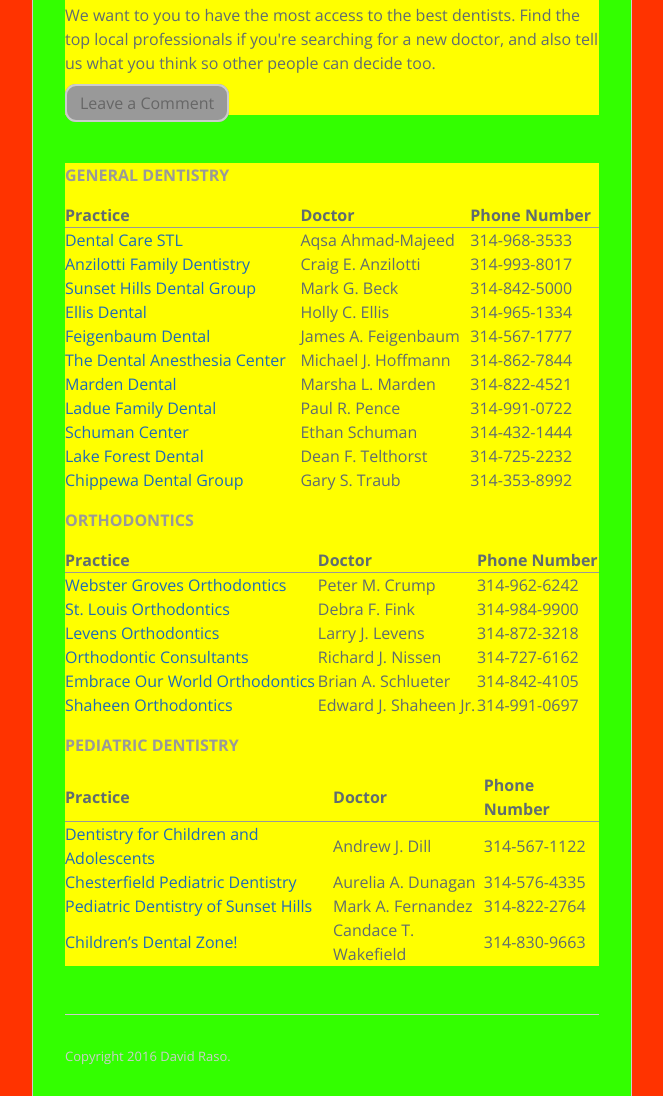
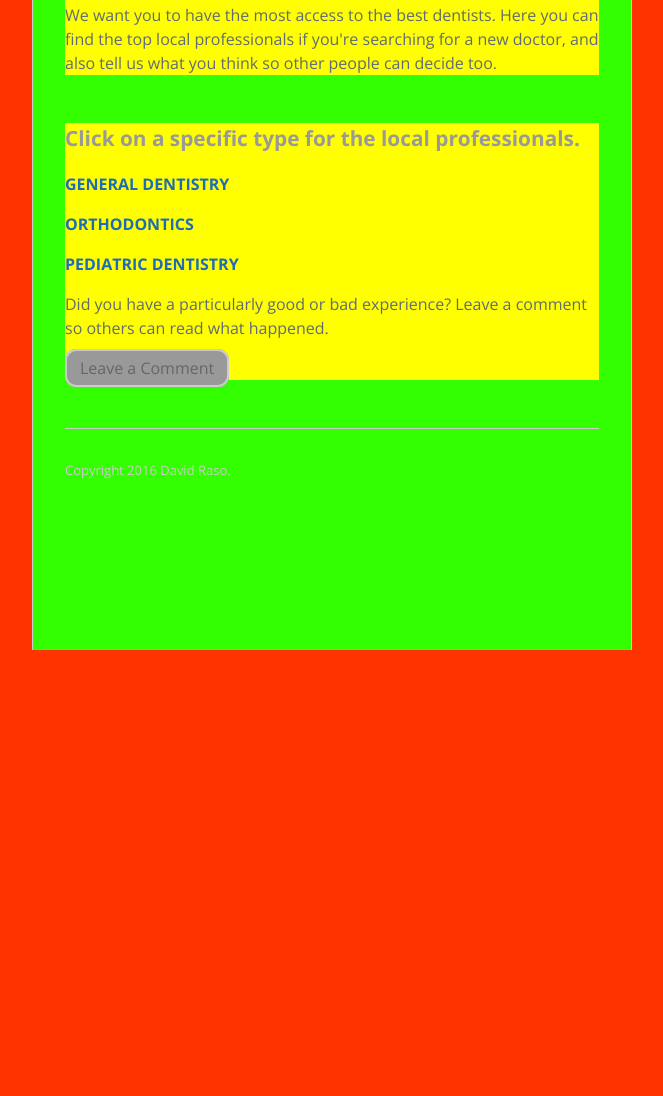
Before and after one commit to davidjraso/css-intro-lab, a plain HTML site: page index.html in a window 1280 px wide. Shown: the part 150-1246 px from the top of the page, without its empty margins (308-971 px from the left). After the commit the page ends 800 px from the top, so only its background shows below. Drawn offline with nearby package versions, Linux system fonts and the light colour scheme.

Commit message:
Update index.html

```diff
--- a/index.html
+++ b/index.html
@@ -16,172 +16,47 @@
     <div class="container">
 
       <section class="page-header">
-        <h1 class="project-name">Get a Dentist yo</h1>
+        <h1 class="project-name">Top Dentists in St. Louis</h1>
         <h2 class="project-tagline">The best people for any tooth emergency.</h2>
-        <p>We want to you to have the most access to the best dentists. Find the top local professionals
+        <p>We want you to have the most access to the best dentists. Here you can find the top local professionals
         if you're searching for a new doctor, and also tell us what you think so other people can decide too.</p>
-        <a href="#img1" rel="modal:open" class="button">Leave a Comment</a>
+
 
       </section>
 
       <section class="main-content">
+      <h2>Click on a specific type for the local professionals.</h2>
+      <h3><a href="gen-dent.html">General Dentistry</a></h3>
+      <h3><a href="ortho.html">Orthodontics</a></h3>
+      <h3><a href="pediatric-dent.html">Pediatric Dentistry</a></h3>
+
+      <p>Did you have a particularly good or bad experience? Leave a comment so others can read what happened.</p>
+      <a href="#img1" rel="modal:open" class="button">Leave a Comment</a>
 
       <div id="img1" style="display:none;">
         <form action="//formspree.io/davidjraso@wustl.edu" method="POST">
         <div>
-          <label>name</label>
-          <input type="text" name="Name" value="Your name">
+          <label>Name</label>
+          <input type="text" name="name" value="Your name">
         </div>
         <div>
-          <label>email</label>
-          <input type="text" name="Email" value="Your email">
+          <label>Email</label>
+          <input type="email" name="email" value="Your email">
         </div>
         <div>
-          <label>comment</label>
-          <input type="text" name="Practice" value="Your practice">
+          <label>Practice</label>
+          <input type="text" name="practice" value="Your practice">
         </div>
         <div>
-          <label>comment</label>
-          <input type="text" name="Comments" value="Your comment" size="50">
+          <label>Comment</label>
+          <input type="text" name="comments" value="Your comment" size="50">
         </div>
         <div>
           <input type="submit" value="Send">
         </div>
       </form>
-
     </div>
 
-       <h3>General Dentistry</h3>
-        <table>
-          <tr>
-            <th>Practice</th>
-            <th>Doctor</th>
-            <th>Phone Number</th>
-          </tr>
-          <tr>
-            <td><a href="http://dentalcarestl.com/">Dental Care STL</a></td>
-            <td>Aqsa Ahmad-Majeed</td>
-            <td>314-968-3533</td>
-          </tr>
-          <tr>
-            <td><a href="http://www.afdentalstl.com/">Anzilotti Family Dentistry</a></td>
-            <td>Craig E. Anzilotti</td>
-            <td>314-993-8017</td>
-          </tr>
-          <tr>
-            <td><a href="http://www.mysunsethillsdental.com/">Sunset Hills Dental Group</a></td>
-            <td>Mark G. Beck</td>
-            <td>314-842-5000</td>
-          </tr>
-          <tr>
-            <td><a href="http://ellisdental.com/">Ellis Dental</a></td>
-            <td>Holly C. Ellis</td>
-            <td>314-965-1334</td>
-          </tr>
-          <tr>
-            <td><a href="http://www.feigenbaumdental.com/">Feigenbaum Dental</a></td>
-            <td>James A. Feigenbaum</td>
-            <td>314-567-1777</td>
-          </tr>
-          <tr>
-            <td><a href="http://www.dentalsleepstlouis.com/">The Dental Anesthesia Center</a></td>
-            <td>Michael J. Hoffmann</td>
-            <td>314-862-7844</td>
-          </tr>
-          <tr>
-            <td><a href="http://www.mardendental.com/">Marden Dental</a></td>
-            <td>Marsha L. Marden</td>
-            <td>314-822-4521</td>
-          </tr>
-          <tr>
-            <td><a href="http://www.laduedental.com/">Ladue Family Dental</a></td>
-            <td>Paul R. Pence</td>
-            <td>314-991-0722</td>
-          </tr>
-          <tr>
-            <td><a href="http://schumancenter.com/">Schuman Center</a></td>
-            <td>Ethan Schuman</td>
-            <td>314-432-1444</td>
-          </tr>
-          <tr>
-            <td><a href="http://www.lakeforestdental.net/">Lake Forest Dental</a></td>
-            <td>Dean F. Telthorst</td>
-            <td>314-725-2232</td>
-          </tr>
-          <tr>
-            <td><a href="http://www.dentistsofmissouri.com/">Chippewa Dental Group</a></td>
-            <td>Gary S. Traub</td>
-            <td>314-353-8992</td>
-          </tr>
-        </table>
-
-        <h3>Orthodontics</h3>
-        <table>
-          <tr>
-            <th>Practice</th>
-            <th>Doctor</th>
-            <th>Phone Number</th>
-          </tr>
-          <tr>
-            <td><a href="http://www.crumportho.com/">Webster Groves Orthodontics</a></td>
-            <td>Peter M. Crump</td>
-            <td>314-962-6242</td>
-          </tr>
-          <tr>
-            <td><a href="http://www.stlouisbraces.com/">St. Louis Orthodontics</a></td>
-            <td>Debra F. Fink</td>
-            <td>314-984-9900</td>
-          </tr>
-          <tr>
-            <td><a href="http://levensortho.com/">Levens Orthodontics</a></td>
-            <td>Larry J. Levens</td>
-            <td>314-872-3218</td>
-          </tr>
-          <tr>
-            <td><a href="http://www.orthostlouis.com/">Orthodontic Consultants</a></td>
-            <td>Richard J. Nissen</td>
-            <td>314-727-6162</td>
-          </tr>
-          <tr>
-            <td><a href="http://www.embraceourworld.com/">Embrace Our World Orthodontics</a></td>
-            <td>Brian A. Schlueter</td>
-            <td>314-842-4105</td>
-          </tr>
-          <tr>
-            <td><a href="http://www.shaheenorthodontics.com/">Shaheen Orthodontics</a></td>
-            <td>Edward J. Shaheen Jr.</td>
-            <td>314-991-0697</td>
-          </tr>
-        </table>
-
-        <h3>Pediatric Dentistry</h3>
-        <table>
-          <tr>
-            <th>Practice</th>
-            <th>Doctor</th>
-            <th>Phone Number</th>
-          </tr>
-          <tr>
-            <td><a href="http://smilekidz.com/">Dentistry for Children and Adolescents</a></td>
-            <td>Andrew J. Dill</td>
-            <td>314-567-1122</td>
-          </tr>
-          <tr>
-            <td><a href="http://www.chesterfieldpediatricdentistry.com/">Chesterfield Pediatric Dentistry</a></td>
-            <td>Aurelia A. Dunagan</td>
-            <td>314-576-4335</td>
-          </tr>
-          <tr>
-            <td><a href="http://stldentistforkids.com/">Pediatric Dentistry of Sunset Hills</a></td>
-            <td>Mark A. Fernandez</td>
-            <td>314-822-2764</td>
-          </tr>
-          <tr>
-            <td><a href="http://www.thechildrensdentalzone.com/">Children’s Dental Zone!</a></td>
-            <td>Candace T. Wakefield</td>
-            <td>314-830-9663</td>
-          </tr>
-        </table>
       </section>
 
       <footer class="site-footer">
```
